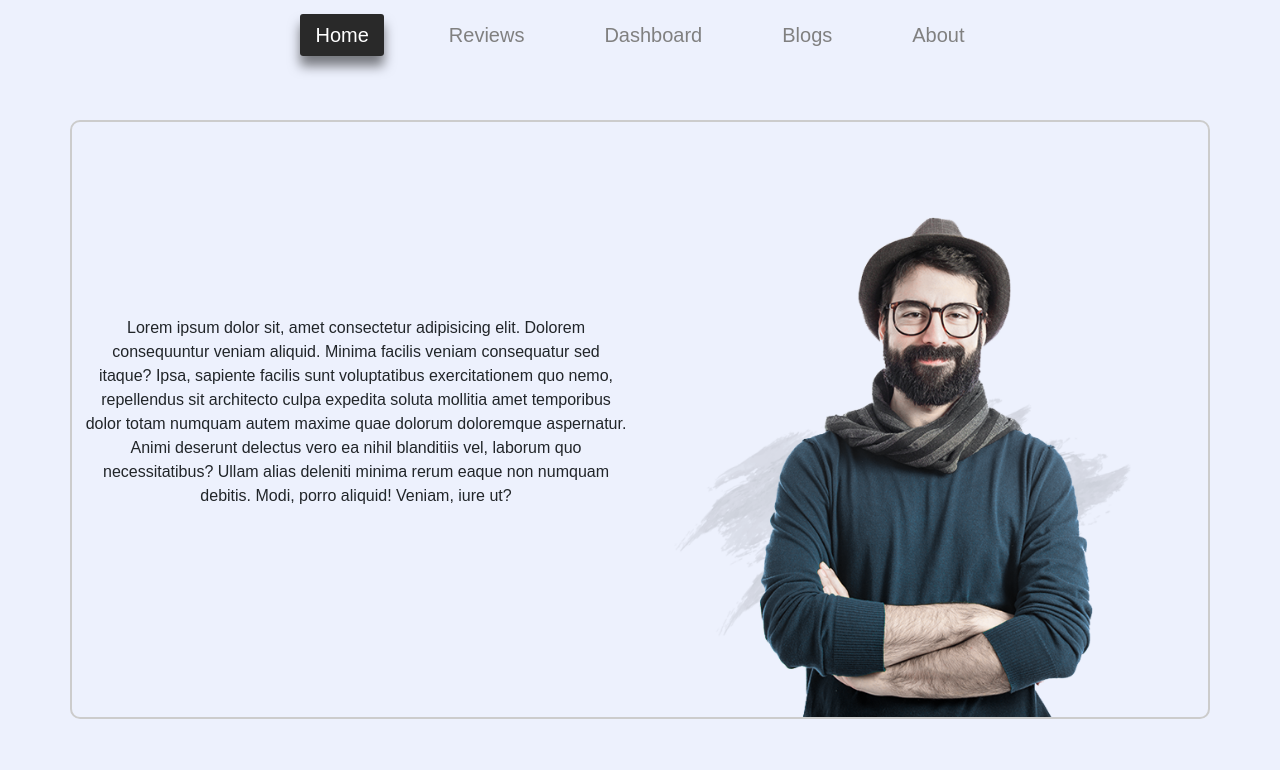
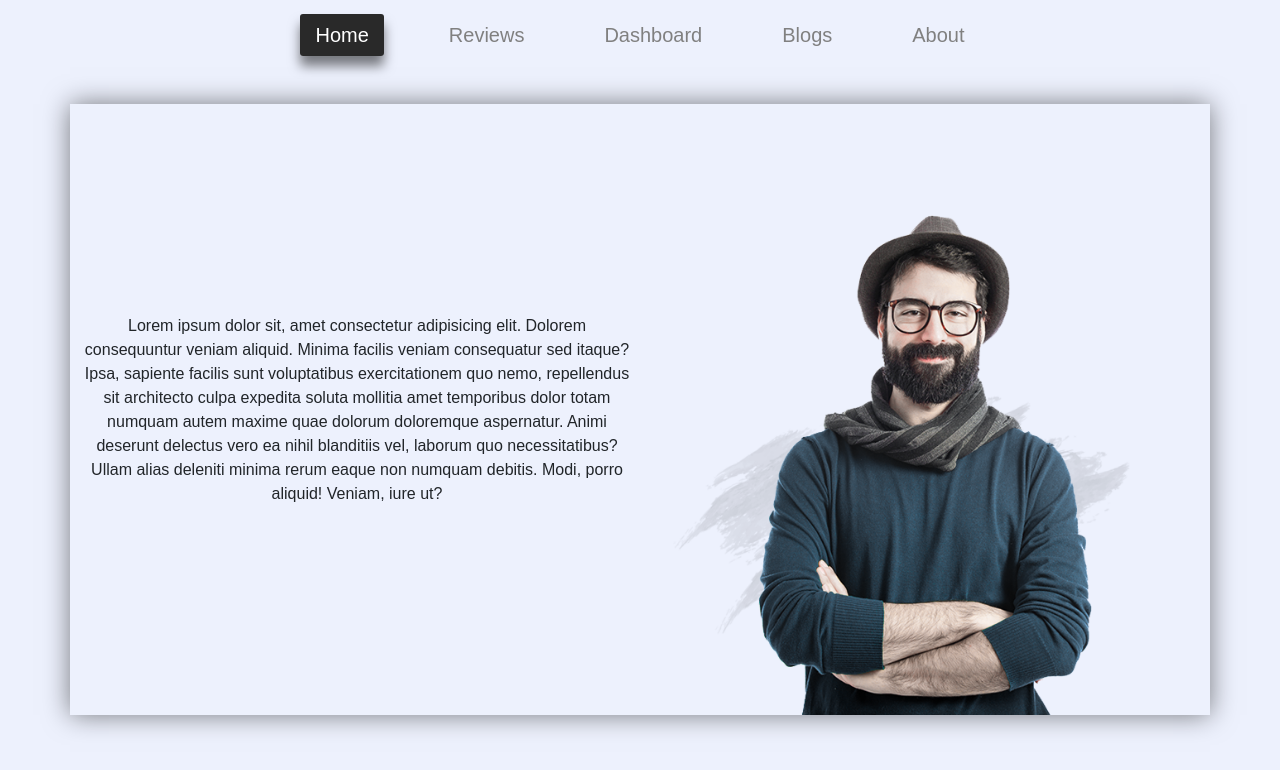
Before and after one commit to rasel-gannicus/Photographer-Website-Portfolio---E-commerce--with-React, a React (Create React App) app: page / in a window 1280 px wide. Shown: the top 770 px of the page. Built offline with nearby package versions, Linux system fonts and the light colour scheme.

Commit message:
working on banner

```diff
--- a/src/Pages/Home/Banner/Banner.css
+++ b/src/Pages/Home/Banner/Banner.css
@@ -1,13 +1,9 @@
 
 
 .banner-div{
-    /* display: grid;
-    grid-template-columns: repeat(2,1fr); */
-    border: 2px solid #ccc;
-    border-radius: 10px;
-    /* width: 90%; */
     margin: auto;
     padding: 0 10px;
+    box-shadow: 0 0 25px rgba(0,0,0,0.5);
 }
 .banner-left{
     display: flex;
--- a/src/Pages/Home/Banner/Banner.js
+++ b/src/Pages/Home/Banner/Banner.js
@@ -5,7 +5,7 @@ import bannerImg from '../../../utilities/img/bg.png';
 const Banner = () => {
     return (
         <div className='banner-div container'>
-            <div className="row">
+            <div className="row g-3">
             <div className="col-lg-6">
                 <div className="h-100">
                     <div className="banner-left h-100">
```
